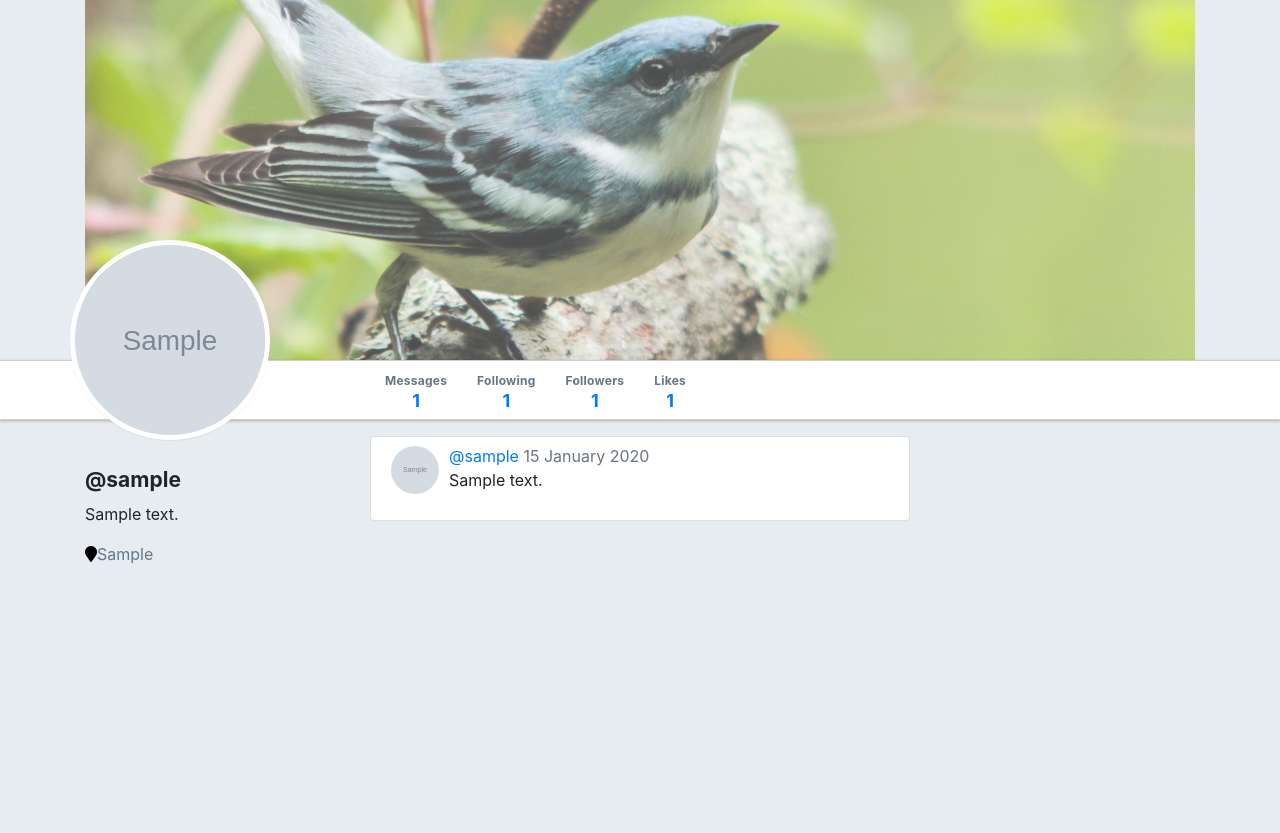
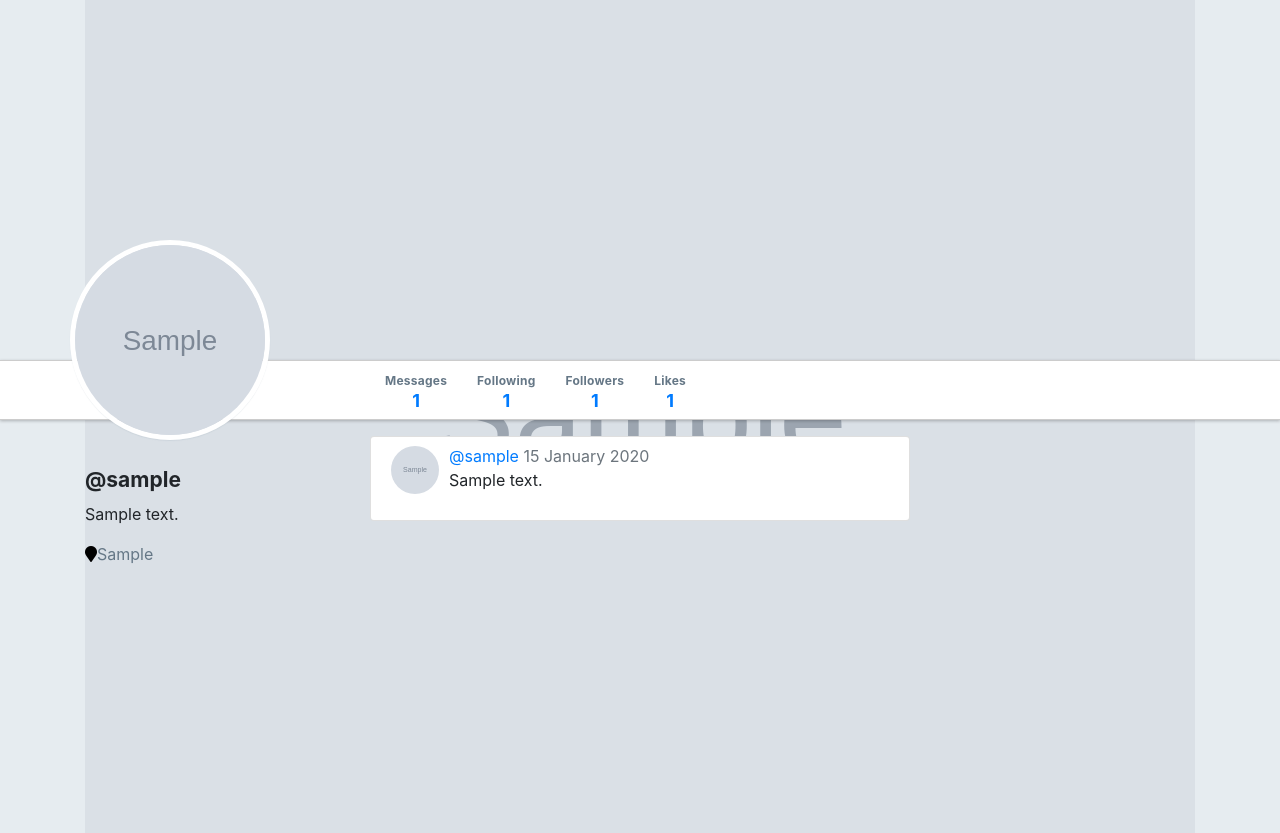
Before and after one commit to jakejg/warbler, a Flask app: page /users/1 in a window 1280 px wide. Shown: the part 46-879 px from the top of the page. Before the commit the page ends 609 px from the top, so only its background shows below. Run offline with Flask 2, Linux system fonts and the light colour scheme; tables that the repository leaves empty hold one stand-in row (values such as "Sample post"); grey boxes marked "Sample" are stand-in pictures; some libraries are stand-ins or nearby versions.

Commit message:
changed header image to be set by user

```diff
--- a/templates/users/detail.html
+++ b/templates/users/detail.html
@@ -4,7 +4,7 @@
 
 <div id="warbler-hero" class="full-width">
  <div class="container">
-  <img class="image-fit-container" src="/static/images/warbler-hero.jpg" alt="">
+  <img class="image-fit-container" src="{{ user.header_image_url }}" alt="/static/images/warbler-hero.jpg">
 </div>
 </div>
 <img src="{{ user.image_url }}" alt="Image for {{ user.username }}" id="profile-avatar">
```
